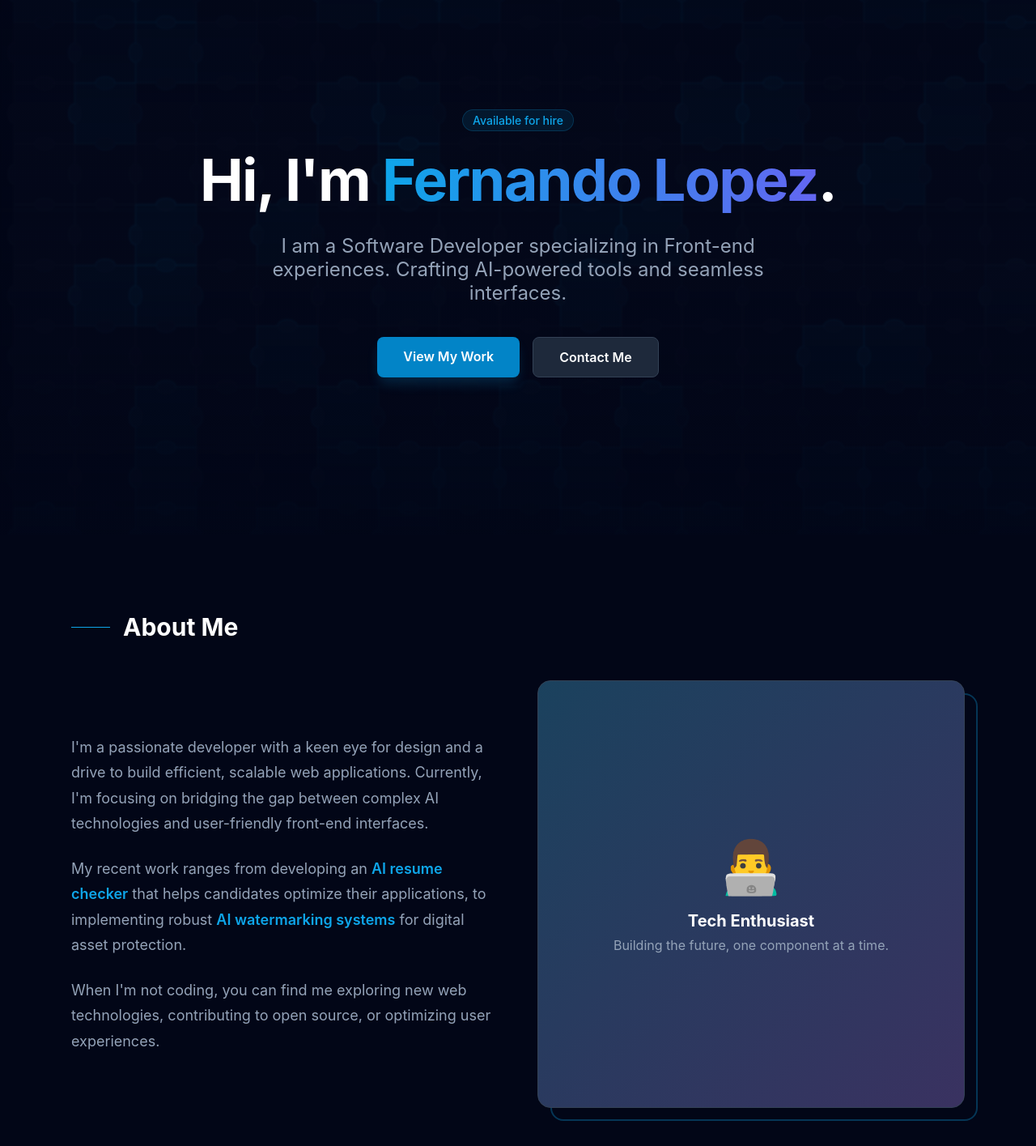
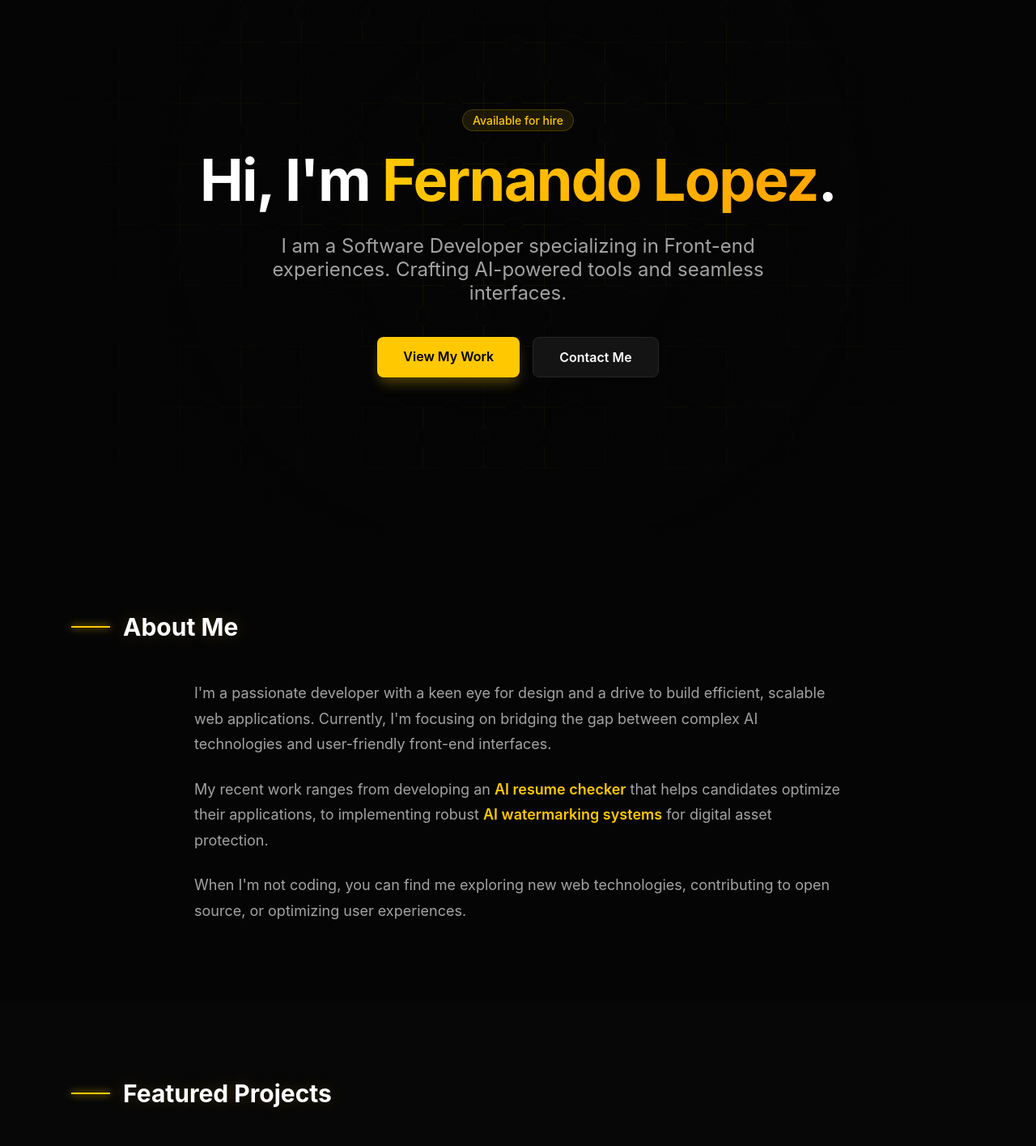
Before and after one commit to FernandoLpz0911/Personal-Webpage, a React (Vite) app in the folder PersonalWebpage/: page / in a window 1280 px wide. Shown: the part 140-1555 px from the top of the page at 81% size. Built offline with nearby package versions, Linux system fonts and the light colour scheme.

Commit message:
Adjusted for better coloring and formatting

```diff
--- a/PersonalWebpage/src/components/About.jsx
+++ b/PersonalWebpage/src/components/About.jsx
@@ -1,3 +1,4 @@
+
 import React from 'react';
 import '../styles/About.css';
 
@@ -9,7 +10,7 @@ const About = () => {
           <span className="section-line"></span>
           About Me
         </h2>
-        <div className="about-grid">
+        <div className="about-content-wrapper">
           <div className="about-text">
             <p>
               I'm a passionate developer with a keen eye for design and a drive to build efficient, scalable web applications.
@@ -23,17 +24,6 @@ const About = () => {
               When I'm not coding, you can find me exploring new web technologies, contributing to open source, or optimizing user experiences.
             </p>
           </div>
-          <div className="about-visual">
-            <div className="profile-card">
-               <div className="profile-overlay"></div>
-               <div className="profile-content">
-                  <div className="profile-icon">👨‍💻</div>
-                  <h3 className="profile-title">Tech Enthusiast</h3>
-                  <p className="profile-subtitle">Building the future, one component at a time.</p>
-               </div>
-            </div>
-            <div className="visual-decoration"></div>
-          </div>
         </div>
       </div>
     </section>
--- a/PersonalWebpage/src/components/Navbar.jsx
+++ b/PersonalWebpage/src/components/Navbar.jsx
@@ -24,7 +24,7 @@ const Navbar = () => {
     <nav className={`navbar ${scrolled ? 'scrolled' : ''}`}>
       <div className="nav-container">
         <div className="nav-logo">
-          FL<span>.</span>
+          Fernando Lopez
         </div>
         <ul className="nav-menu">
           {navLinks.map((link) => (
--- a/PersonalWebpage/src/styles/About.css
+++ b/PersonalWebpage/src/styles/About.css
@@ -1,13 +1,14 @@
+
 .about-section {
   padding: 6rem 0;
   position: relative;
   z-index: 10;
 }
 
-.about-grid {
-  display: grid;
-  gap: 3rem;
-  align-items: center;
+.about-content-wrapper {
+  display: flex;
+  justify-content: center;
+  width: 100%;
 }
 
 .about-text {
@@ -17,76 +18,11 @@
   color: var(--color-text-secondary);
   font-size: 1.125rem;
   line-height: 1.75;
+  max-width: 800px; /* Limit width for readability */
+  text-align: left; /* Keep text left aligned for readability, though container is centered */
 }
 
 .highlight {
   color: var(--color-brand-primary);
   font-weight: 600;
 }
-
-.about-visual {
-  position: relative;
-}
-
-.profile-card {
-  aspect-ratio: 1/1;
-  background-color: var(--color-surface-light);
-  border: 1px solid var(--color-border);
-  border-radius: 1rem;
-  display: flex;
-  align-items: center;
-  justify-content: center;
-  position: relative;
-  overflow: hidden;
-  padding: 2rem;
-}
-
-.profile-overlay {
-  position: absolute;
-  inset: 0;
-  background: linear-gradient(to bottom right, rgba(14,165,233,0.2), rgba(168,85,247,0.2));
-  transition: opacity 0.5s;
-}
-
-.profile-card:hover .profile-overlay {
-  opacity: 0.75;
-}
-
-.profile-content {
-  text-align: center;
-  position: relative;
-  z-index: 5;
-}
-
-.profile-icon {
-  font-size: 4rem;
-  margin-bottom: 1rem;
-}
-
-.profile-title {
-  font-size: 1.25rem;
-  font-weight: 700;
-  color: #fff;
-}
-
-.profile-subtitle {
-  color: var(--color-text-secondary);
-  margin-top: 0.5rem;
-}
-
-.visual-decoration {
-  position: absolute;
-  bottom: -1rem;
-  right: -1rem;
-  width: 100%;
-  height: 100%;
-  border: 2px solid rgba(14, 165, 233, 0.3);
-  border-radius: 1rem;
-  z-index: -10;
-}
-
-@media (min-width: 768px) {
-  .about-grid {
-    grid-template-columns: 1fr 1fr;
-  }
-}
--- a/PersonalWebpage/src/styles/Hero.css
+++ b/PersonalWebpage/src/styles/Hero.css
@@ -1,3 +1,4 @@
+
 .hero-section {
   position: relative;
   min-height: 100vh;
@@ -21,8 +22,8 @@
   margin-bottom: 1rem;
   padding: 0.25rem 0.75rem;
   border-radius: 9999px;
-  background-color: rgba(14, 165, 233, 0.1);
-  border: 1px solid rgba(14, 165, 233, 0.2);
+  background-color: rgba(255, 200, 0, 0.1);
+  border: 1px solid rgba(255, 200, 0, 0.2);
   color: var(--color-brand-primary);
   font-size: 0.875rem;
   font-weight: 500;
@@ -39,7 +40,7 @@
 }
 
 .hero-highlight {
-  background: linear-gradient(to right, var(--color-brand-primary), #6366f1);
+  background: linear-gradient(to right, var(--color-brand-primary), #FFA500); /* Gold to Orange */
   -webkit-background-clip: text;
   -webkit-text-fill-color: transparent;
 }
@@ -73,13 +74,13 @@
 }
 
 .btn-primary {
-  background-color: var(--color-brand-hover);
-  color: #fff;
+  background-color: var(--color-brand-primary);
+  color: #000; /* Black text on gold button */
   box-shadow: 0 10px 15px -3px var(--color-brand-glow);
 }
 
 .btn-primary:hover {
-  background-color: var(--color-brand-primary);
+  background-color: var(--color-brand-hover);
   transform: scale(1.05);
 }
 
@@ -92,6 +93,7 @@
 .btn-secondary:hover {
   background-color: var(--color-border);
   transform: scale(1.05);
+  border-color: var(--color-text-muted);
 }
 
 @media (min-width: 768px) {
--- a/PersonalWebpage/src/styles/Navbar.css
+++ b/PersonalWebpage/src/styles/Navbar.css
@@ -1,3 +1,4 @@
+
 .navbar {
   position: fixed;
   top: 0;
@@ -11,9 +12,9 @@
 }
 
 .navbar.scrolled {
-  background-color: rgba(2, 6, 23, 0.8);
+  background-color: rgba(5, 5, 5, 0.8); /* Darker bg */
   backdrop-filter: blur(12px);
-  border-bottom-color: rgba(30, 41, 59, 0.5);
+  border-bottom-color: rgba(38, 38, 38, 0.5);
   padding: 1rem 0;
 }
 
--- a/PersonalWebpage/src/styles/Projects.css
+++ b/PersonalWebpage/src/styles/Projects.css
@@ -1,8 +1,9 @@
+
 .projects-section {
   padding: 6rem 0;
   position: relative;
   z-index: 10;
-  background-color: rgba(15, 23, 42, 0.5); /* Slate 900 / 50% */
+  background-color: rgba(10, 10, 10, 0.5); /* Darker background */
 }
 
 .projects-grid {
@@ -17,13 +18,13 @@
   overflow: hidden;
   transition: all 0.3s ease;
   position: relative;
-  group: true; /* Just for logical grouping in CSS structure understanding */
+  group: true;
 }
 
 .project-card:hover {
   transform: translateY(-4px);
-  border-color: rgba(14, 165, 233, 0.5);
-  box-shadow: 0 20px 25px -5px rgba(0, 0, 0, 0.1), 0 10px 10px -5px rgba(0, 0, 0, 0.04);
+  border-color: rgba(255, 200, 0, 0.4); /* Gold border on hover */
+  box-shadow: 0 20px 25px -5px rgba(0, 0, 0, 0.5), 0 10px 10px -5px rgba(255, 200, 0, 0.05);
 }
 
 .project-image-container {
@@ -56,16 +57,16 @@
 
 .project-card:hover .project-overlay {
   opacity: 1;
-  background-color: rgba(2, 6, 23, 0.6);
+  background-color: rgba(5, 5, 5, 0.7);
 }
 
 .view-project-btn {
-  background-color: var(--color-brand-hover);
-  color: #fff;
+  background-color: var(--color-brand-primary);
+  color: #000; /* Black text for contrast */
   padding: 0.5rem 1rem;
   border-radius: 9999px;
   font-size: 0.875rem;
-  font-weight: 500;
+  font-weight: 600;
 }
 
 .project-content {
--- a/PersonalWebpage/src/styles/PuzzleBackground.css
+++ b/PersonalWebpage/src/styles/PuzzleBackground.css
@@ -1,36 +1,68 @@
+
 .puzzle-wrapper {
   position: fixed;
   inset: 0;
   z-index: 0;
   overflow: hidden;
   pointer-events: none;
-  background-color: var(--color-bg);
+  background-color: #050505; /* Match global bg */
 }
 
 .puzzle-svg {
-  opacity: 0.6;
+  opacity: 1;
   width: 100%;
   height: 100%;
+  filter: contrast(1.2);
 }
 
 .puzzle-piece {
-  transition: all 2000ms ease-in-out;
-  stroke-width: 1;
+  transition: fill 0.5s ease-out, stroke 0.5s ease-out, opacity 0.5s ease-out, transform 0.5s cubic-bezier(0.34, 1.56, 0.64, 1);
+  stroke-width: 0.5;
+  transform-origin: center;
 }
 
 .puzzle-piece.inactive {
-  fill: rgba(15, 23, 42, 0.5); /* Slate 900 / 50% */
-  stroke: rgba(30, 41, 59, 0.3); /* Slate 800 / 30% */
+  fill: rgba(5, 5, 5, 0); /* Transparent */
+  stroke: rgba(255, 200, 0, 0.08); /* Very faint gold trace */
 }
 
 .puzzle-piece.active {
-  fill: rgba(12, 74, 110, 0.3); /* Brand 900 / 30% */
-  stroke: rgba(14, 165, 233, 0.2); /* Brand 500 / 20% */
+  fill: rgba(255, 200, 0, 0.05);
+  stroke: #FFC800;
+  stroke-width: 1.5;
+
+  filter: drop-shadow(0 0 8px rgba(255, 200, 0, 0.6)) drop-shadow(0 0 15px rgba(255, 200, 0, 0.3));
+
+  animation: flowPulse 3s infinite alternate ease-in-out;
+  z-index: 10;
+}
+
+@keyframes flowPulse {
+  0% {
+    fill-opacity: 0.05;
+    stroke-opacity: 0.7;
+    transform: translate(var(--x), var(--y)) scale(1.5);
+  }
+  50% {
+    fill-opacity: 0.2;
+    stroke-opacity: 1;
+    transform: translate(var(--x), var(--y)) scale(1.55);
+  }
+  100% {
+    fill-opacity: 0.05;
+    stroke-opacity: 0.7;
+    transform: translate(var(--x), var(--y)) scale(1.5);
+  }
 }
 
 .puzzle-overlay {
   position: absolute;
   inset: 0;
-  background: linear-gradient(to bottom, rgba(2, 6, 23, 0.8), rgba(2, 6, 23, 0.5), rgba(2, 6, 23, 0.9));
-  backdrop-filter: blur(1px);
+  background: radial-gradient(
+    circle at center,
+    rgba(5, 5, 5, 0.4) 0%,
+    rgba(5, 5, 5, 0.9) 70%,
+    #050505 100%
+  );
+  backdrop-filter: blur(0px);
 }
--- a/PersonalWebpage/src/styles/global.css
+++ b/PersonalWebpage/src/styles/global.css
@@ -1,27 +1,31 @@
+
 :root {
-  /* Color Palette */
-  --color-bg: #020617; /* Slate 950 */
-  --color-surface: #0f172a; /* Slate 900 */
-  --color-surface-light: #1e293b; /* Slate 800 */
-  --color-border: #334155; /* Slate 700 */
+  /* Color Palette - Business Card Inspired (Black & Gold) */
+  /* Deep Carbon/Black Backgrounds */
+  --color-bg: #050505;
+  --color-surface: #0a0a0a;
+  --color-surface-light: #141414;
+  --color-border: #262626;
 
-  --color-text-primary: #e2e8f0; /* Slate 200 */
-  --color-text-secondary: #94a3b8; /* Slate 400 */
-  --color-text-muted: #64748b; /* Slate 500 */
+  /* Text Colors */
+  --color-text-primary: #ffffff;
+  --color-text-secondary: #a3a3a3;
+  --color-text-muted: #737373;
 
-  --color-brand-primary: #0ea5e9; /* Sky 500 */
-  --color-brand-hover: #0284c7; /* Sky 600 */
-  --color-brand-dark: #0c4a6e; /* Sky 900 */
-  --color-brand-glow: rgba(14, 165, 233, 0.2);
+  /* Brand Colors (Gold/Amber) */
+  --color-brand-primary: #FFC800; /* Vibrant Gold */
+  --color-brand-hover: #E0B000;   /* Darker Gold/Amber */
+  --color-brand-dark: #7A5C00;    /* Bronze/Dark Gold */
+  --color-brand-glow: rgba(255, 200, 0, 0.3);
 
-  --color-success: #16a34a;
-  --color-error: #dc2626;
+  --color-success: #10b981;
+  --color-error: #ef4444;
 
   /* Typography */
   --font-sans: 'Inter', sans-serif;
 
   /* Spacing */
-  --spacing-container: 1152px; /* max-w-6xl equivalent */
+  --spacing-container: 1152px;
 }
 
 * {
@@ -78,7 +82,7 @@ ul {
   border-radius: 4px;
 }
 ::-webkit-scrollbar-thumb:hover {
-  background: var(--color-text-muted);
+  background: var(--color-brand-dark);
 }
 
 /* Utilities */
@@ -96,11 +100,13 @@ ul {
   display: flex;
   align-items: center;
   gap: 1rem;
+  text-shadow: 0 0 20px rgba(255, 200, 0, 0.2); /* Subtle gold glow */
 }
 
 .section-line {
   width: 3rem;
-  height: 1px;
+  height: 2px;
   background-color: var(--color-brand-primary);
+  box-shadow: 0 0 10px var(--color-brand-primary); /* Neon gold line */
   display: block;
 }
```
Also changed, not shown: PersonalWebpage/src/styles/Contact.css (+10 -9 lines), PersonalWebpage/public/MyAvatar.png (added).
